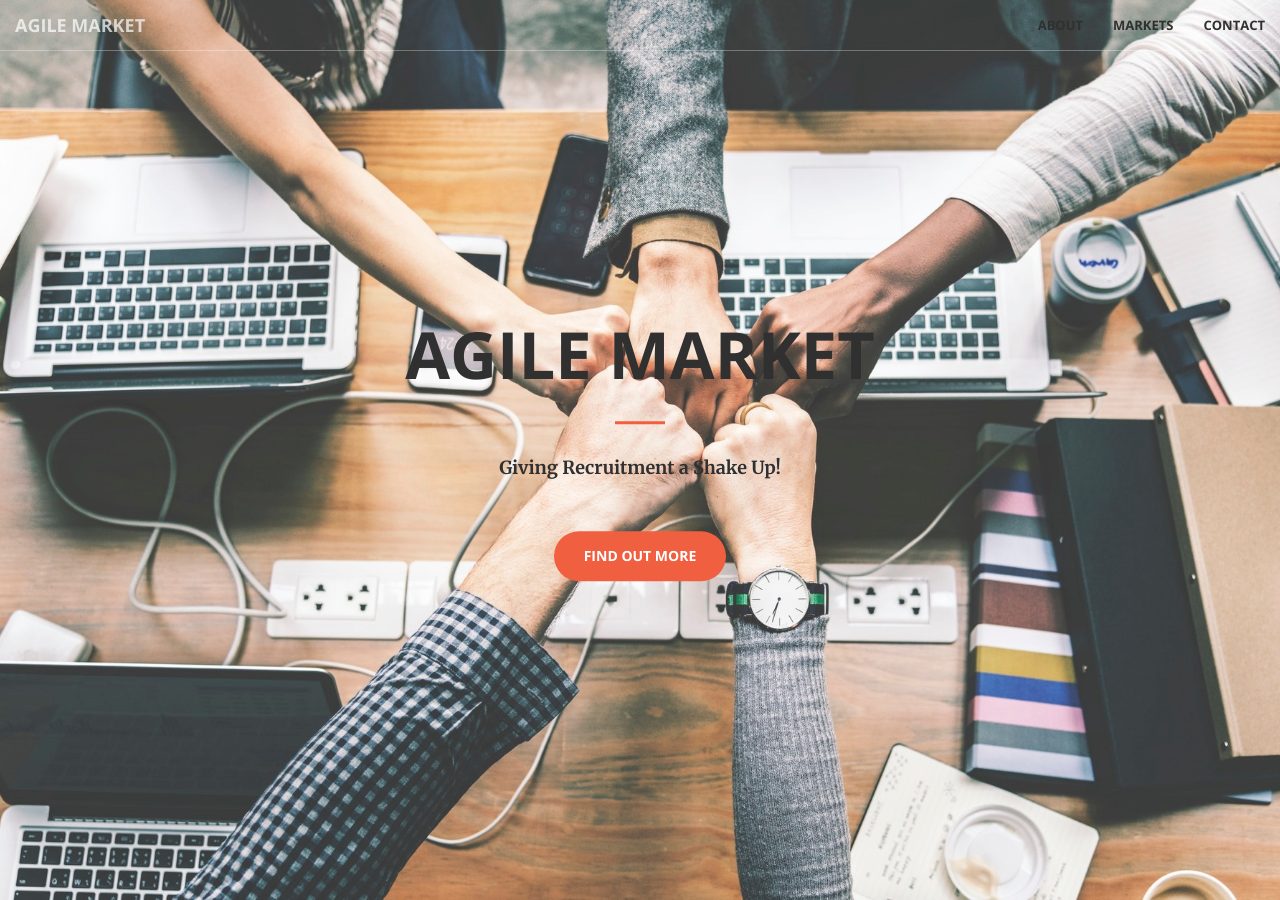
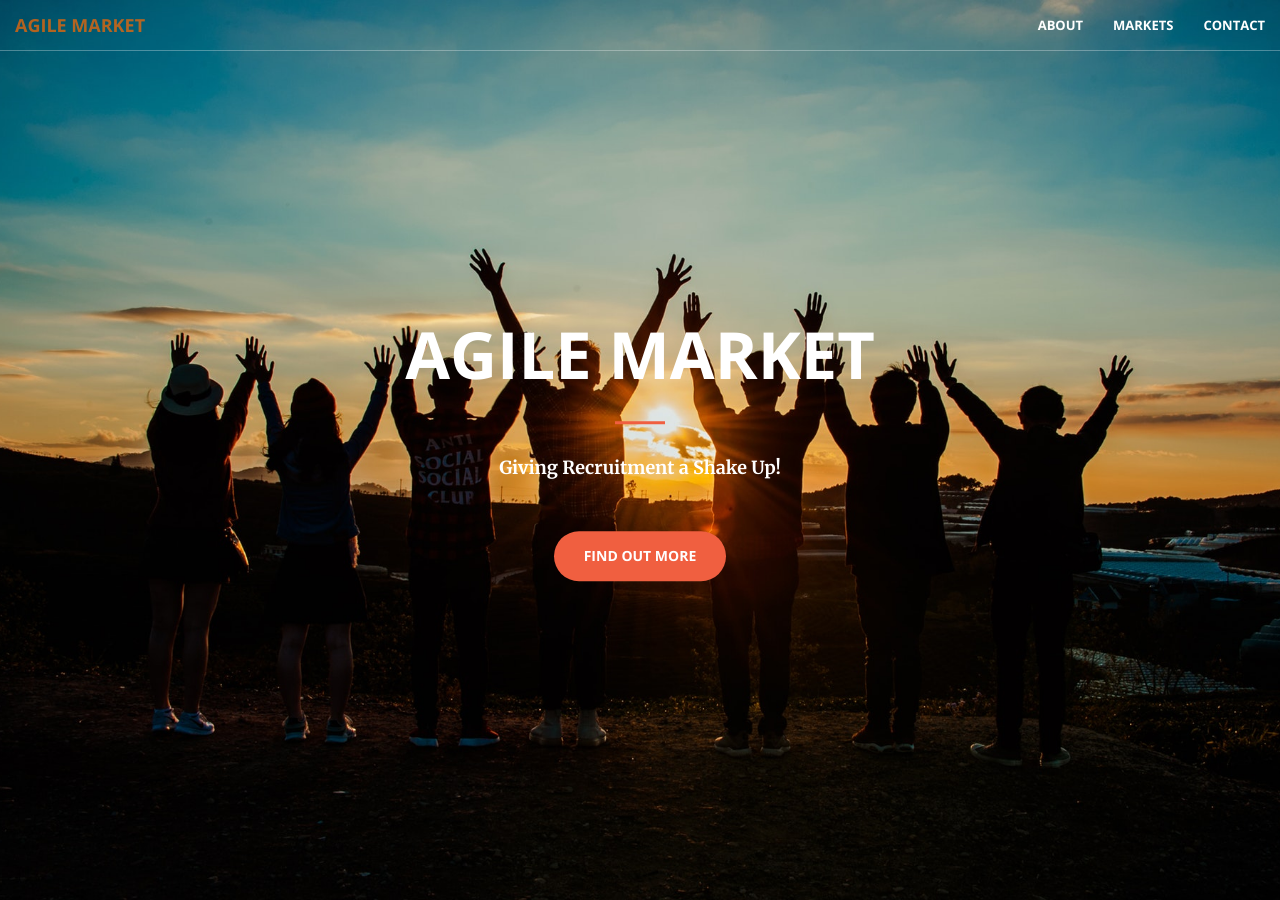
Before and after one commit to joecity/agilemarket, a Jekyll site: the page built from index.html, in a window 1280 px wide and 900 px high. Built offline with Jekyll 4.4.1, drawn with Linux system fonts in a browser that asks for light colours.

Commit message:
Header page image and style update

```diff
--- a/_sass/_base.scss
+++ b/_sass/_base.scss
@@ -112,14 +112,14 @@ aside {
         background-color: transparent;
         border-color: rgba(white, .3);
         .navbar-header .navbar-brand {
-            color: rgba(#303030, 1);
+            color: rgba(#FF6A00, 1);
             &:hover,
             &:focus {
-                color: rgba(White, 0.7);
+                color: rgba(#FF6A00, 0.7);
             }
         }
         .nav > li > a {
-            color: rgba(#303030, 1);
+            color: rgba(White, 1);
         }
         .nav > li > a:focus {
             color: rgba(white, 1);
@@ -159,7 +159,7 @@ header {
     background-position: center;
     background-image: url('../img/header.jpg');
     text-align: center;
-    color: #303030;
+    color: White;
     .header-content {
         position: relative;
         text-align: center;
@@ -180,7 +180,7 @@ header {
             }
             p {
                 font-weight: 300;
-                color: rgba(#303030, 1);
+                color: rgba(White, 1);
                 font-size: 16px;
                 margin-bottom: 50px;
             }
```
Also changed, not shown: img/header.jpg.
